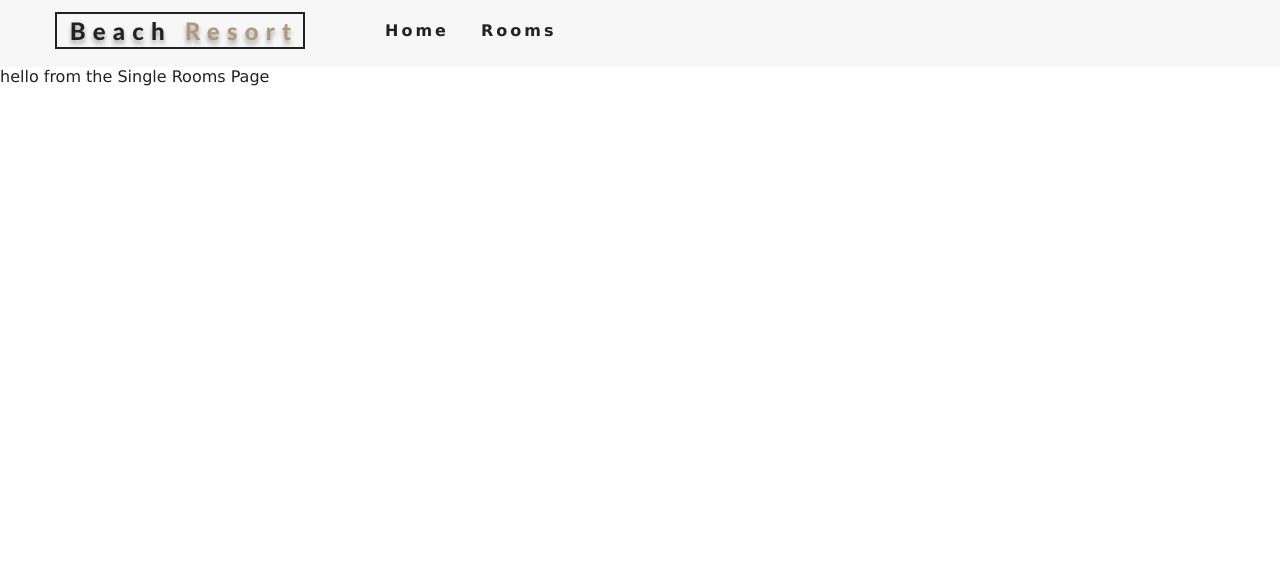
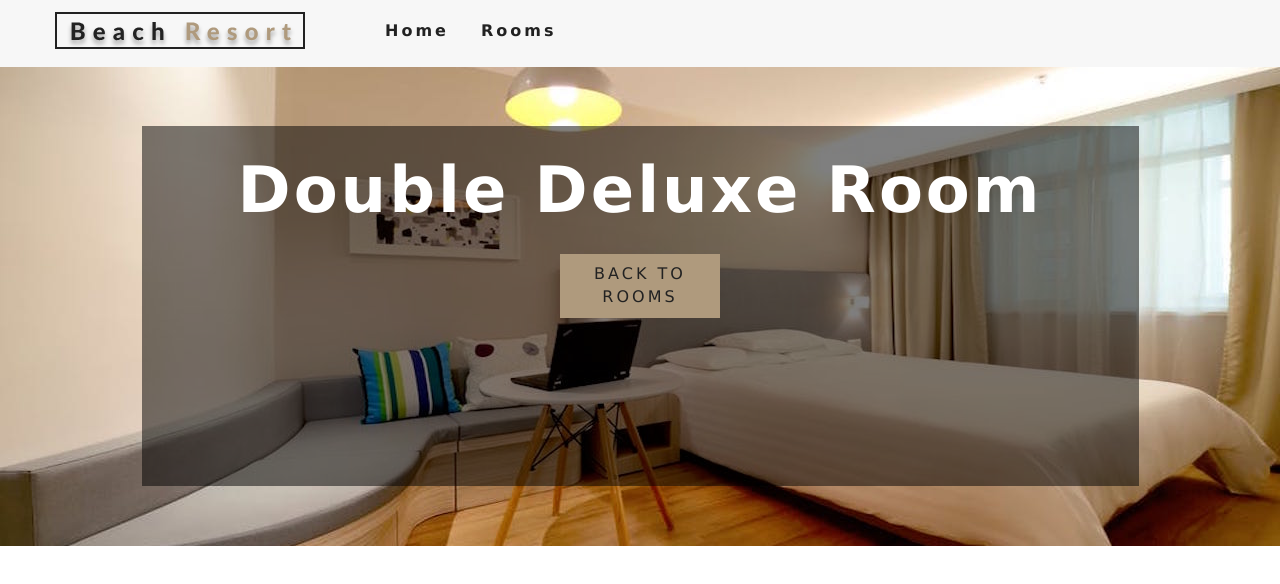
Before and after one commit to onitwin/reactbeachtutorial, a React (Create React App) app: page /rooms/double-deluxe in a window 1280 px wide. Shown: the top 584 px of the page. Built offline with nearby package versions, Linux system fonts and the light colour scheme.

Commit message:
added feature rooms

```diff
--- a/src/pages/SingleRoom.js
+++ b/src/pages/SingleRoom.js
@@ -16,9 +16,9 @@
 
   static contextType=RoomContext;
 
-  componentDidMount(){
+  //componentDidMount(){
 
-  }
+  //}
 
   render(){
 
@@ -26,11 +26,22 @@
     const room=getRoom(this.state.slug);
     console.log(room)
 
+    if(!room){
+      return <div className="error"><h3>No such room could be found...</h3>
+      <Link to="/rooms" className="btn-primary">Back to rooms</Link>
+      </div>
+    }
+
+    const {name,description,capacity,size,price,extras,breakfast,pets,images}=room
+
 
     return(
-      <div>
-    hello from the Single Rooms Page
-    </div>
+
+    <Hero hero="roomsHero">
+    <Banner title={`${name} room`}>
+    <Link to="/rooms" className="btn-primary">back to rooms</Link>
+    </Banner>
+    </Hero>
     )
   }
 }
```
